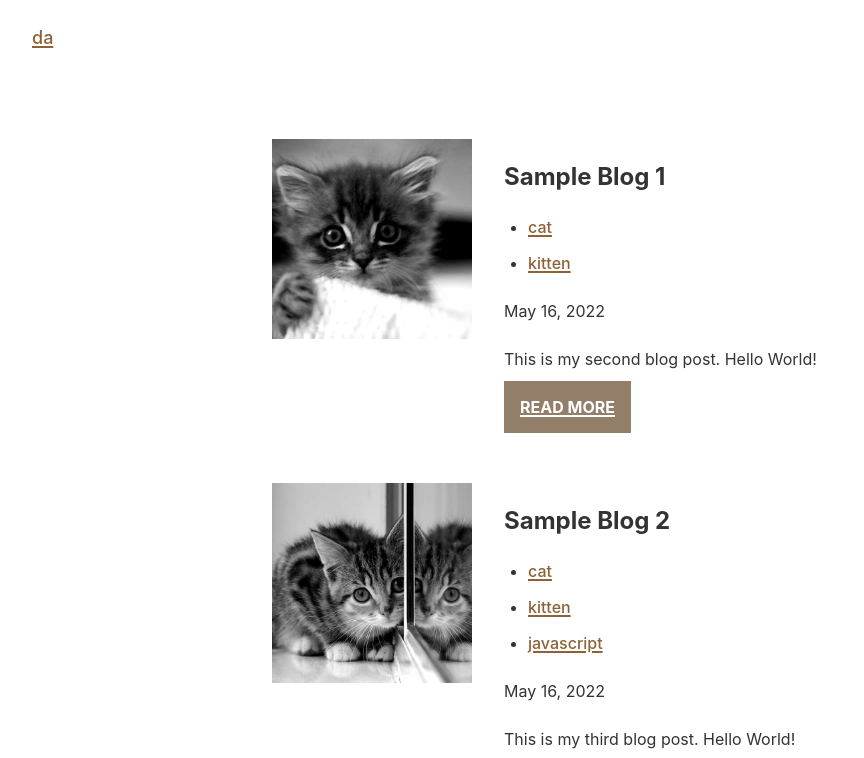
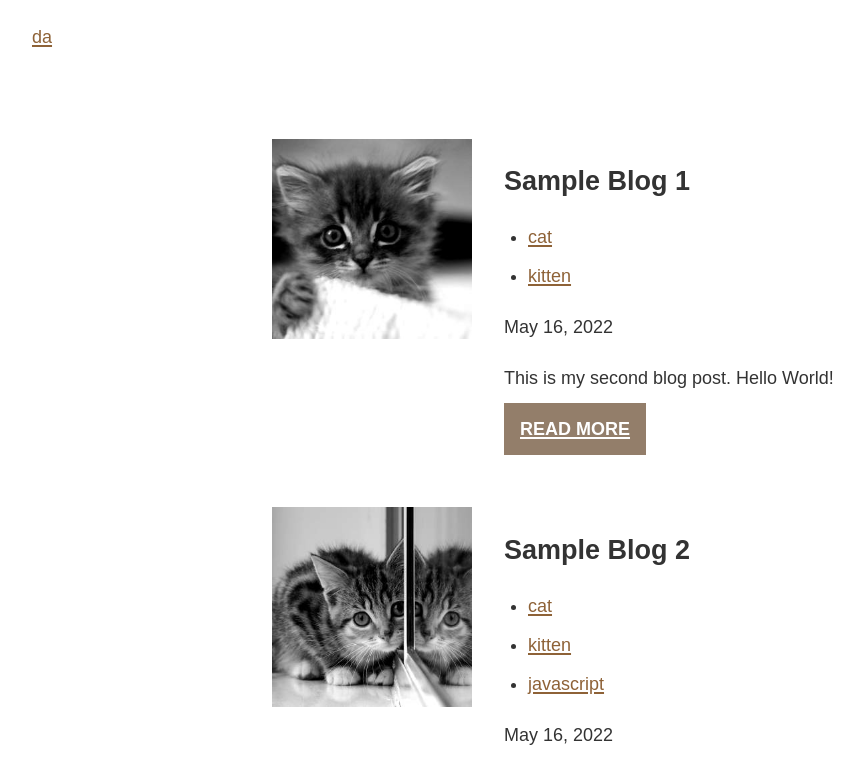
Before and after one commit to dolapobj/personal-website, a Gatsby site: page /blog/ in a window 1280 px wide. Shown: the top 758 px of the page, without its empty margins (0-864 px from the left). Built offline with nearby package versions, Linux system fonts and the light colour scheme; Gatsby itself is replaced by a stand-in of ours; a web font is replaced by a local one.

Commit message:
adjusted fonts

```diff
--- a/src/components/layout.css
+++ b/src/components/layout.css
@@ -25,10 +25,14 @@
   --size-gutter: var(--space-5);
   --size-gap: var(--space-6);
 }
+@font-face {
+  font-family: Karla;
+  src: url("../fonts/Karla-VariableFont_wght.ttf");
+}
 html {
   -webkit-text-size-adjust: 100%;
   box-sizing: border-box;
-  font: sans-serif;
+  font: Karla, sans-serif;
   font-size: var(--font-md);
   line-height: var(--line-height-normal);
   overflow-y: scroll;
@@ -37,9 +41,9 @@ body {
   -moz-osx-font-smoothing: grayscale;
   -webkit-font-smoothing: antialiased;
   color: var(--color-text);
-  font-family: sans-serif;
-  font-family: var(--font-sans);
+  font-family: Karla, sans-serif;
   font-weight: normal;
+  font-size: var(--font-lg);
   margin: 0;
   word-wrap: break-word;
 }
@@ -47,7 +51,7 @@ a {
   background-color: transparent;
   color: var(--color-primary);
   text-decoration: none;
-  font-weight: 500;
+  font-weight: normal;
   text-decoration: underline;
   text-decoration-thickness: 1.5px;
   text-underline-offset: 2px;
@@ -76,6 +80,7 @@ h1 {
   padding: 0;
   line-height: var(--line-height-dense);
   letter-spacing: -0.01em;
+  font-family: Karla, sans-serif;
 }
 h1 > b {
   color: var(--color-primary);
```
Also changed, not shown: src/pages/index.js (+9 -12 lines).
